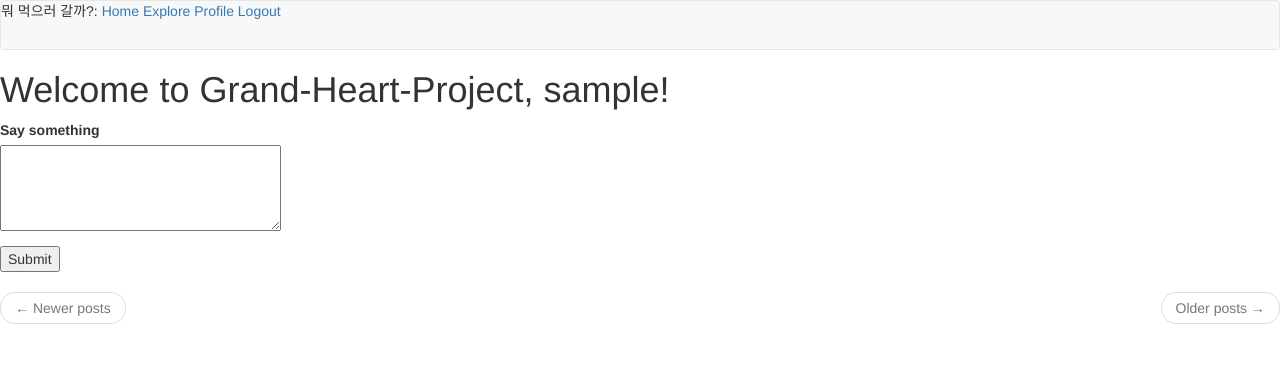
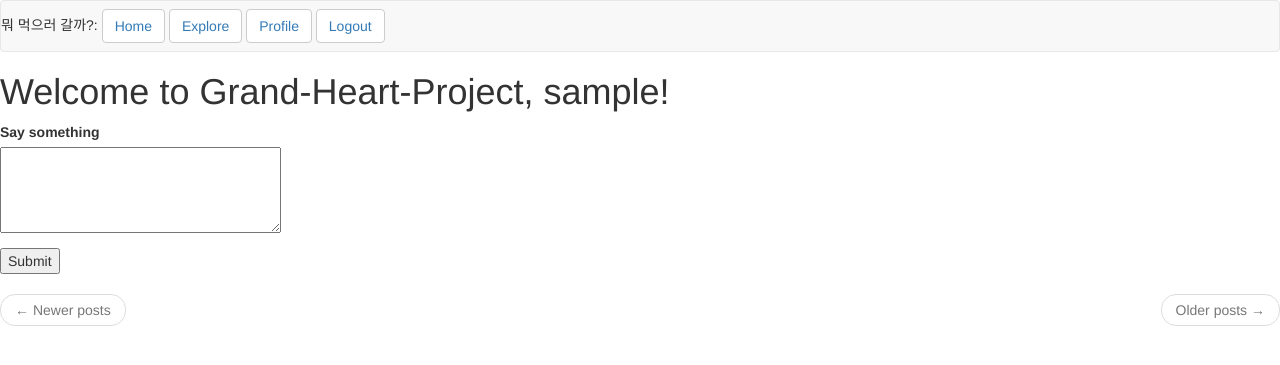
Before and after one commit to taeyoonnoh/Grand-Heart-Project, a Flask app: page / in a window 1280 px wide. Shown: the top 365 px of the page. Run offline with Flask 2, Linux system fonts and the light colour scheme; the visitor is signed in with stand-in values (Sample User, id 1); data comes from the database, SQL or seed files in the repository; both versions use the stored data as it was after the commit; data that the repository does not hold is empty; some libraries are stand-ins or nearby versions.

Commit message:
2021-07-17 네비게이션바 수정 -KGS

```diff
--- a/app/templates/base.html
+++ b/app/templates/base.html
@@ -7,13 +7,18 @@
 {% block navbar %}
     <nav class="navbar navbar-default">
         뭐 먹으러 갈까?:
-        <a href="{{ url_for('index') }}">Home</a>
-        <a href="{{ url_for('explore') }}">Explore</a>
+        <button type="button" class="btn btn-default navbar-btn"><a href="{{ url_for('index') }}">Home</a></button>
+        <button type="button" class="btn btn-default navbar-btn"><a href="{{ url_for('explore') }}">Explore</a></button>
+
+
         {% if current_user.is_anonymous %}
-        <a href="{{ url_for('login') }}">Login</a>
+        <button type="button" class="btn btn-default navbar-btn"><a href="{{ url_for('login') }}">Login</a></button>
+
         {% else %}
-        <a href="{{ url_for('user', username=current_user.username) }}">Profile</a>
-        <a href="{{ url_for('logout') }}">Logout</a>
+        <button type="button" class="btn btn-default navbar-btn"><a href="{{ url_for('user', username=current_user.username) }}">Profile</a></button>
+        <button type="button" class="btn btn-default navbar-btn"><a href="{{ url_for('logout') }}">Logout</a></button>
+
+
         {% endif %}
     </nav>
 {% endblock %}
```
Also changed, not shown: app.db.
